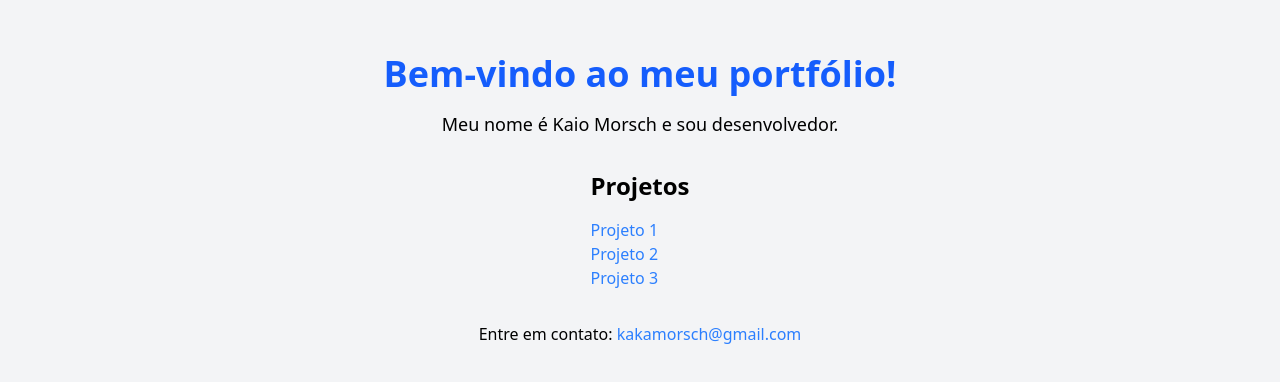
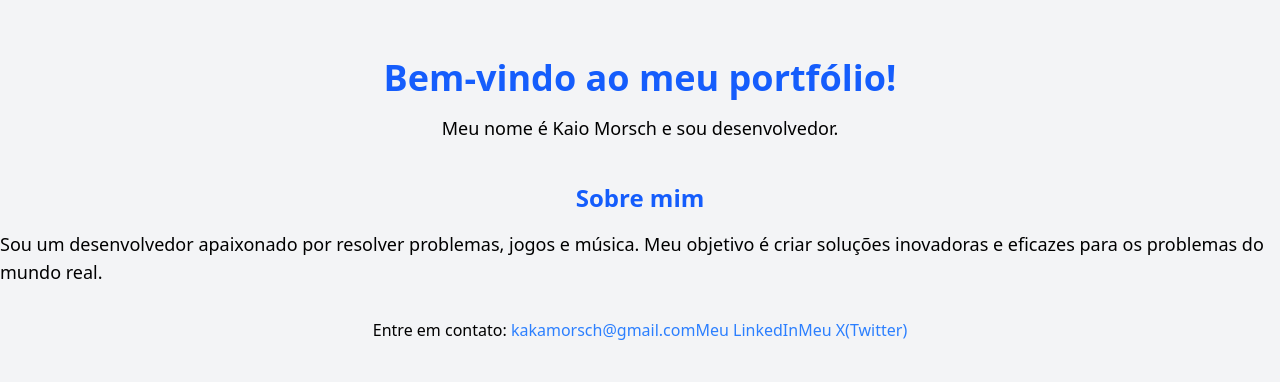
Before and after one commit to kakamorsch/kakamorsch.github.io, a Vue app: page / in a window 1280 px wide. Shown: the part 200-582 px from the top of the page. Built offline with nearby package versions, Linux system fonts and the light colour scheme.

Commit message:
`Added a section about me`

```diff
--- a/src/App.vue
+++ b/src/App.vue
@@ -1,19 +1,41 @@
 <template>
-  <div class="flex flex-col items-center justify-center min-h-screen bg-gray-100">
+	<div
+		class="flex flex-col items-center justify-center min-h-screen bg-gray-100"
+	>
 		<header class="text-center">
-      <h1 class="text-4xl font-bold text-blue-600">Bem-vindo ao meu portfólio!</h1>
+			<h1 class="text-4xl font-bold text-blue-600">
+				Bem-vindo ao meu portfólio!
+			</h1>
 			<p class="mt-4 text-lg">Meu nome é Kaio Morsch e sou desenvolvedor.</p>
 		</header>
-    <section class="mt-8">
-      <h2 class="text-2xl font-semibold">Projetos</h2>
-      <ul class="mt-4">
-        <li><a class="text-blue-500 hover:underline" href="link-do-projeto-1">Projeto 1</a></li>
-        <li><a class="text-blue-500 hover:underline" href="link-do-projeto-2">Projeto 2</a></li>
-        <li><a class="text-blue-500 hover:underline" href="link-do-projeto-3">Projeto 3</a></li>
-      </ul>
-    </section>
+		<div class="flex flex-col items-center justify-center mt-10">
+			<h2 class="text-2xl font-bold text-blue-600">Sobre mim</h2>
+			<p class="mt-4 text-lg">
+				Sou um desenvolvedor apaixonado por resolver problemas, jogos e música.
+				Meu objetivo é criar soluções inovadoras e eficazes para os problemas do
+				mundo real.
+			</p>
+		</div>
 		<footer class="mt-8">
-      <p>Entre em contato: <a class="text-blue-500 hover:underline" href="mailto:kakamorsch@gmail.com">kakamorsch@gmail.com</a></p>
+			<p>
+				Entre em contato:
+				<a
+					class="text-blue-500 hover:underline"
+					href="mailto:kakamorsch@gmail.com"
+					>kakamorsch@gmail.com</a
+				>
+				<a
+					class="text-blue-500 hover:underline"
+					href="https://www.linkedin.com/in/kakamorsch
+         "
+					>Meu LinkedIn</a
+				>
+				<a
+					class="text-blue-500 hover:underline"
+					href="https://x.com/KaioMorsch"
+					>Meu X(Twitter)</a
+				>
+			</p>
 		</footer>
 	</div>
 </template>
@@ -21,9 +43,5 @@
 <script>
 export default {
 	name: 'App',
-}
+};
 </script>
-
-<style>
-/* Estilos globais adicionais podem ser adicionados aqui */
-</style>
--- a/vite.config.js
+++ b/vite.config.js
@@ -1,11 +1,7 @@
 import { defineConfig } from 'vite';
 import vue from '@vitejs/plugin-vue';
 import tailwindcss from '@tailwindcss/vite';
-import path from 'path'
 export default defineConfig({
-  alias:{
-    '@' : path.resolve(__dirname, '.src')
-  },
-  base: '/',
+  base: '/kakamorsch.github.io/',
 	plugins: [vue(), tailwindcss()],
 });
```
Lines whose indentation alone changed are shown as unchanged.
